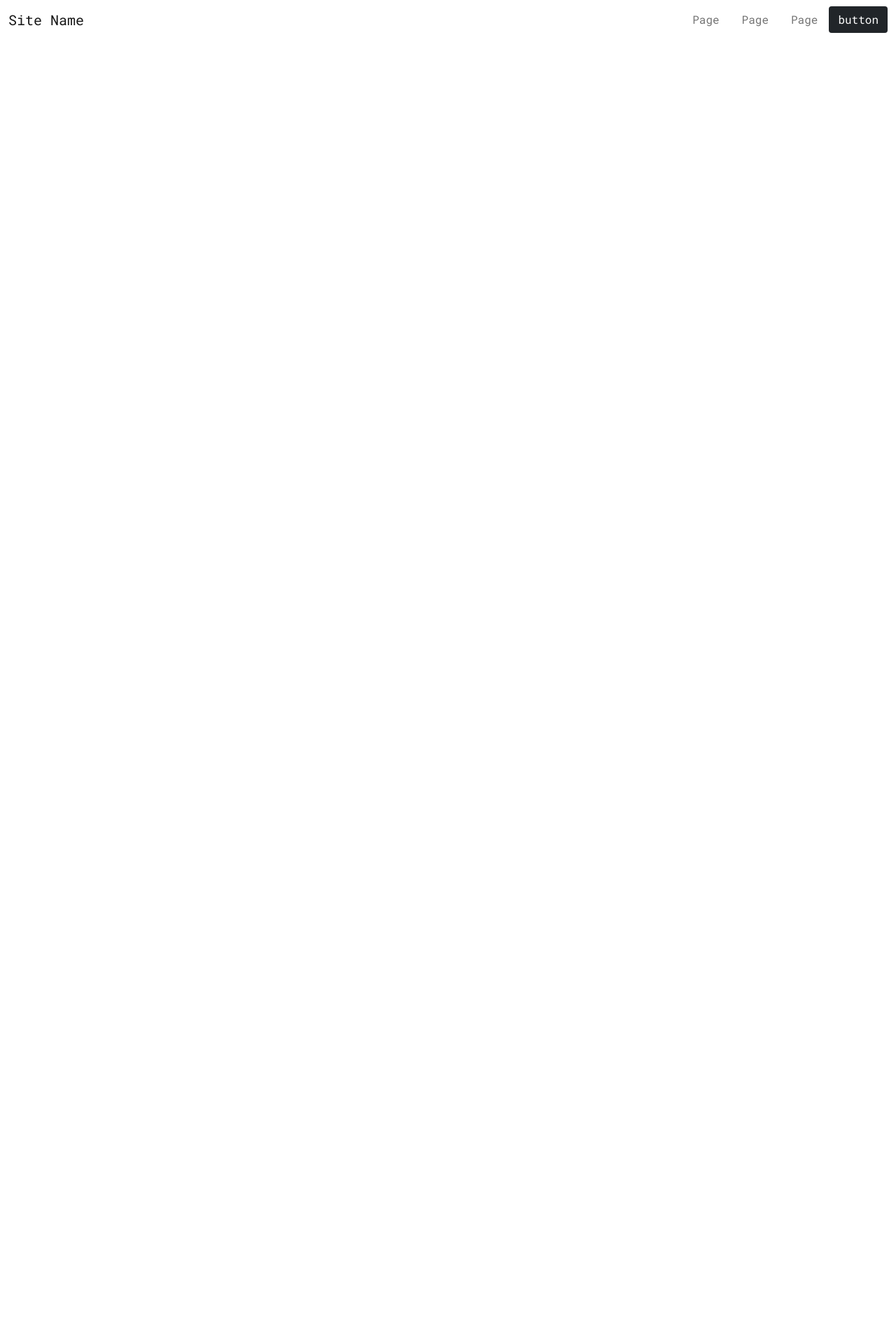
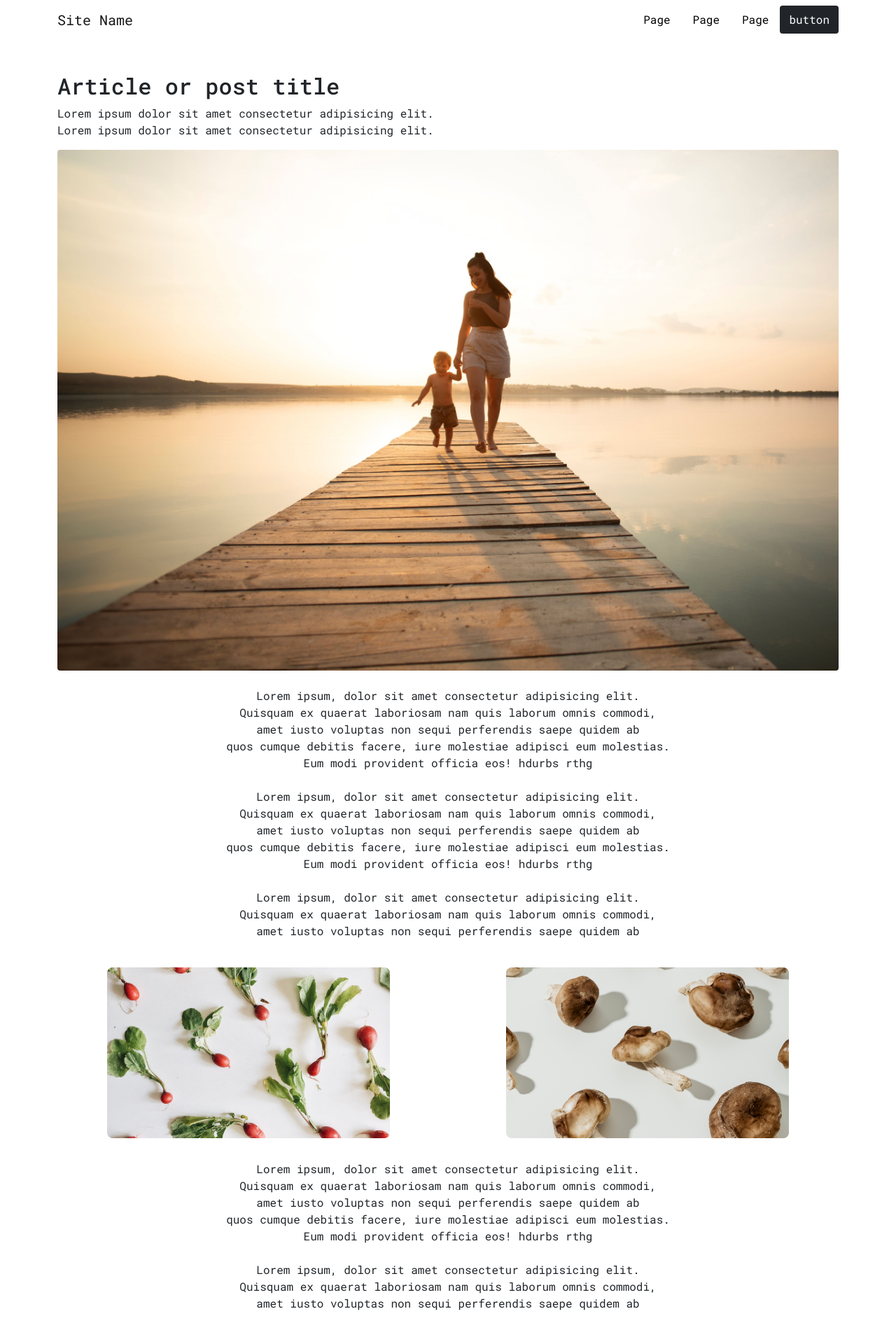
Before and after one commit to imrakim/Modern-javascript-learning, a plain HTML site: page figma/design.html in a window 1280 px wide. Shown: the whole page at 70% size. Before the commit the page ends 800 px from the top, so only its background shows below. Drawn offline with Linux system fonts and the light colour scheme.

Commit message:
paragraph section end

```diff
--- a/figma/css/style.css
+++ b/figma/css/style.css
@@ -4,3 +4,10 @@
 * {
     font-family: "Roboto Mono", monospace;
 }
+
+.navbar-toggler:focus{
+box-shadow: none;
+}
+.nav-link{
+    color: black !important;
+}
--- a/figma/design.html
+++ b/figma/design.html
@@ -8,9 +8,10 @@
     <title>Document</title>
   </head>
   <body>
+    <!-- heading section started -->
     <header>
       <nav class="navbar navbar-expand-lg navbar-light">
-        <div class="container-fluid">
+        <div class="container">
           <a class="navbar-brand" href="#">Site Name</a>
           <button
             class="navbar-toggler"
@@ -27,7 +28,7 @@
             class="collapse navbar-collapse justify-content-end"
             id="navbarNav"
           >
-            <ul class="navbar-nav">
+            <ul class="navbar-nav text-center">
               <li class="nav-item px-2">
                 <a class="nav-link" href="#">Page</a>
               </li>
@@ -37,14 +38,82 @@
               <li class="nav-item px-2 text-dark">
                 <a class="nav-link" href="#">Page</a>
               </li>
+              <button class="btn bg-dark">
+                <a href="" class="text-decoration-none text-white">button</a>
+              </button>
             </ul>
-            <button class="btn bg-dark">
-              <a href="" class="text-decoration-none text-white">button</a>
-            </button>
           </div>
         </div>
       </nav>
     </header>
+    <!-- heading section end -->
+
+    <!-- hero section started -->
+    <section>
+      <div class="container mt-4 pt-4">
+        <h2>Article or post title</h2>
+        <p>
+          Lorem ipsum dolor sit amet consectetur adipisicing elit. <br />
+          Lorem ipsum dolor sit amet consectetur adipisicing elit.
+        </p>
+        <div>
+          <img
+            src="./img/woman-beach-with-her-baby-enjoying-sunset.jpg"
+            class="img-fluid rounded"
+            alt=""
+          />
+        </div>
+      </div>
+    </section>
+
+    <!-- hero section end -->
+
+    <!-- paragraph section -->
+    <div class="container">
+      <p class="text-center pt-4">
+        Lorem ipsum, dolor sit amet consectetur adipisicing elit. <br />
+        Quisquam ex quaerat laboriosam nam quis laborum omnis commodi, <br />
+        amet iusto voluptas non sequi perferendis saepe quidem ab <br />
+        quos cumque debitis facere, iure molestiae adipisci eum molestias.
+        <br />
+        Eum modi provident officia eos! hdurbs rthg
+      </p>
+      <p class="text-center pt-2">
+        Lorem ipsum, dolor sit amet consectetur adipisicing elit. <br />
+        Quisquam ex quaerat laboriosam nam quis laborum omnis commodi, <br />
+        amet iusto voluptas non sequi perferendis saepe quidem ab <br />
+        quos cumque debitis facere, iure molestiae adipisci eum molestias.
+        <br />
+        Eum modi provident officia eos! hdurbs rthg
+      </p>
+      <p class="text-center pt-2">
+        Lorem ipsum, dolor sit amet consectetur adipisicing elit. <br />
+        Quisquam ex quaerat laboriosam nam quis laborum omnis commodi, <br />
+        amet iusto voluptas non sequi perferendis saepe quidem ab
+      </p>
+      <div class="row my-4">
+        <div class="col-6 col-md-6 col-12 col-lg-6 text-center pt-3">
+          <img src="./img/Image (1).png" class="img-fluid" alt="" />
+        </div>
+        <div class="col-6 col-md-6 col-12 col-lg-6 text-center pt-3">
+          <img src="./img/Image (2).png" class="img-fluid" alt="" />
+        </div>
+      </div>
+      <p class="text-center pt-2">
+        Lorem ipsum, dolor sit amet consectetur adipisicing elit. <br />
+        Quisquam ex quaerat laboriosam nam quis laborum omnis commodi, <br />
+        amet iusto voluptas non sequi perferendis saepe quidem ab <br />
+        quos cumque debitis facere, iure molestiae adipisci eum molestias.
+        <br />
+        Eum modi provident officia eos! hdurbs rthg
+      </p>
+      <p class="text-center pt-2">
+        Lorem ipsum, dolor sit amet consectetur adipisicing elit. <br />
+        Quisquam ex quaerat laboriosam nam quis laborum omnis commodi, <br />
+        amet iusto voluptas non sequi perferendis saepe quidem ab
+      </p>
+    </div>
+    <!-- paragraph section -->
 
     <script src="./js/min.js"></script>
   </body>
```
Also changed, not shown: figma/img/Image (1).png (added), figma/img/Image (2).png (added), figma/img/Image (3).png (added), figma/img/Image (4).png (added), figma/img/woman-beach-with-her-baby-enjoying-sunset.jpg (added).
